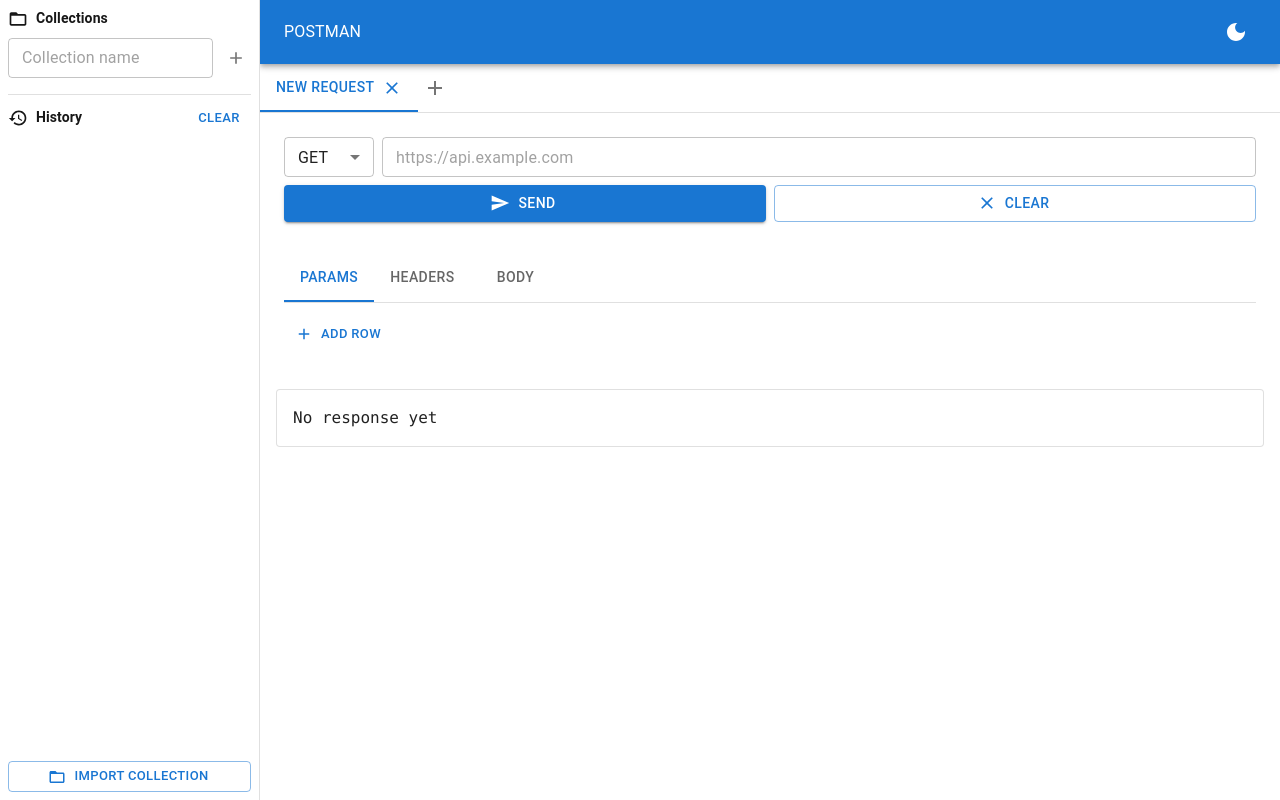
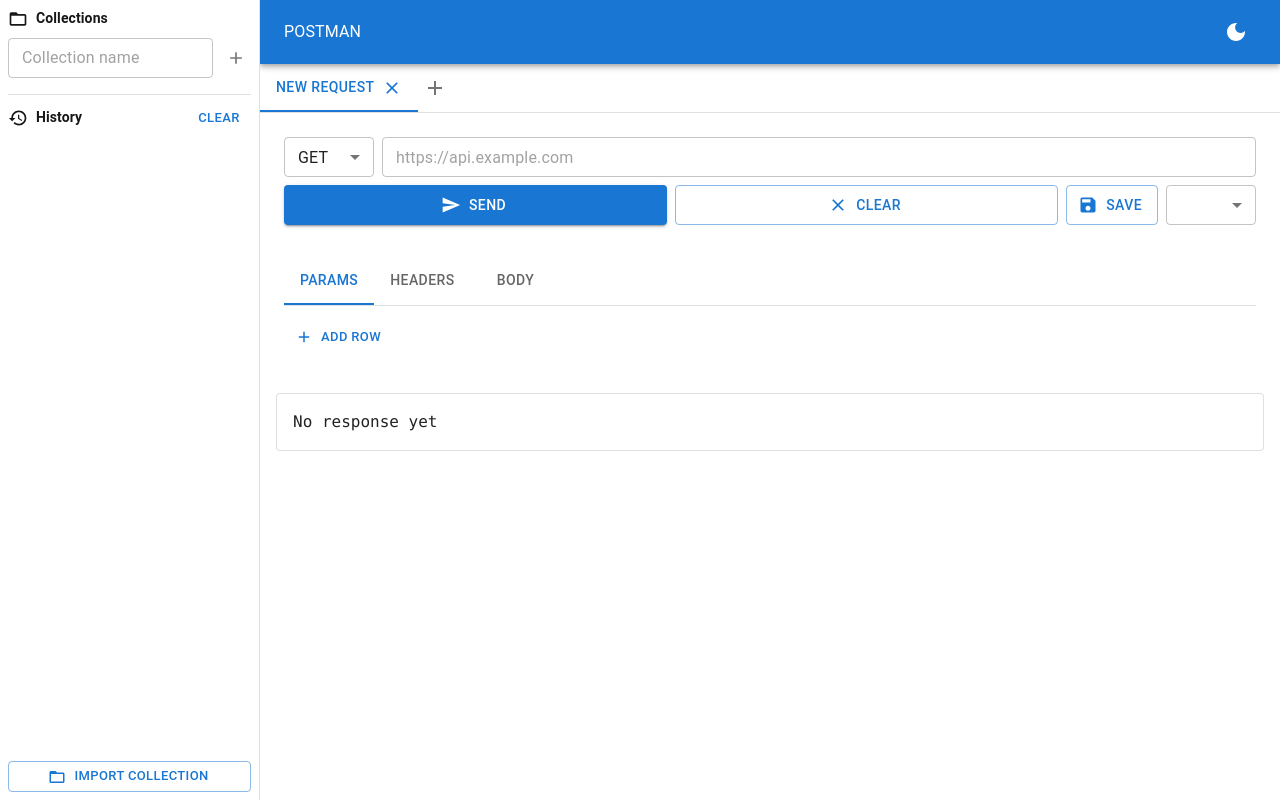
Before and after one commit to Kiarash-Sanei/WP_A2, a Next.js app: page / in a window 1280 px wide. Built offline with nearby package versions, Linux system fonts and the light colour scheme; what @mui/material-nextjs would draw is missing.

Commit message:
feat: The request can be saved to a collection

```diff
--- a/components/request/UrlBar.tsx
+++ b/components/request/UrlBar.tsx
@@ -7,7 +7,8 @@
 import { useHistory } from "@/contexts/HistoryContext";
 import { useHasMounted } from "@/hooks/useHasMounted";
 import { Box, TextField, Select, MenuItem, Button, Alert } from "@mui/material";
-import { Send, Clear } from "@mui/icons-material";
+import { Send, Clear, Save } from "@mui/icons-material";
+import { useCollection } from "@/contexts/CollectionContext";
 
 export function UrlBar() {
   const { tabs, activeTabId, updateTab, clearTab } = useTab();
@@ -16,6 +17,9 @@
   const [isLoading, setIsLoading] = useState<boolean>(false);
   const { addToHistory } = useHistory();
   const mounted = useHasMounted();
+  const { collections, saveRequest } = useCollection();
+  const [collectionId, setCollectionId] = useState("");
+  const selectedCollectionId = collectionId || collections[0]?.id || "";
 
   const isValidUrl = (url: string): boolean => {
     return url.startsWith("http://") || url.startsWith("https://");
@@ -66,6 +70,19 @@
     }
   };
 
+  const handleSave = (collectionId: string) => {
+    if (!activeTab || !collectionId) return;
+    saveRequest(collectionId, {
+      id: crypto.randomUUID(),
+      name: activeTab.name,
+      url: activeTab.url,
+      method: activeTab.method,
+      params: activeTab.params,
+      headers: activeTab.headers,
+      body: activeTab.body,
+    });
+  };
+
   if (!mounted) {
     return <div className="flex items-center" />;
   }
@@ -78,8 +95,8 @@
             <Select
               size="small"
               value={activeTab.method}
-              onChange={(e) =>
-                updateTab(activeTabId, { method: e.target.value as string })
+              onChange={(event) =>
+                updateTab(activeTabId, { method: event.target.value as string })
               }
               sx={{ minWidth: 90 }}
             >
@@ -107,6 +124,7 @@
                 isLoading ? <LoadingSpinner isLoading={true} /> : <Send />
               }
               disabled={isLoading}
+              sx={{ whiteSpace: "nowrap", minWidth: "auto" }}
             >
               {isLoading ? "Sending..." : "Send"}
             </Button>
@@ -115,9 +133,34 @@
               variant="outlined"
               onClick={() => clearTab(activeTabId)}
               startIcon={<Clear />}
+              sx={{ whiteSpace: "nowrap", minWidth: "auto" }}
             >
               Clear
             </Button>
+            <Button
+              variant="outlined"
+              onClick={() => handleSave(selectedCollectionId)}
+              startIcon={<Save />}
+              sx={{ whiteSpace: "nowrap", minWidth: "auto" }}
+            >
+              Save
+            </Button>
+            <Select
+              size="small"
+              value={selectedCollectionId}
+              onChange={(event) => setCollectionId(event.target.value)}
+              sx={{ minWidth: 90 }}
+            >
+              {collections.length === 0 ? (
+                <MenuItem disabled>No collections yet</MenuItem>
+              ) : (
+                collections.map((collection) => (
+                  <MenuItem key={collection.id} value={collection.id}>
+                    {collection.name}
+                  </MenuItem>
+                ))
+              )}
+            </Select>
           </Box>
 
           {error && (
```
